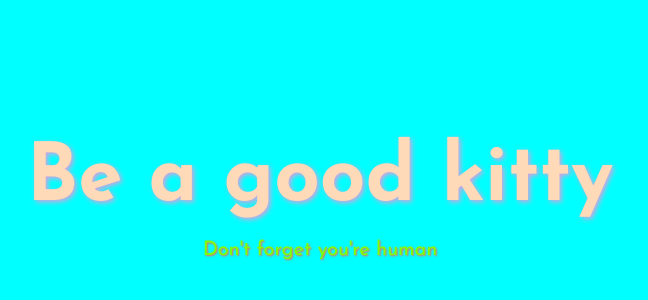
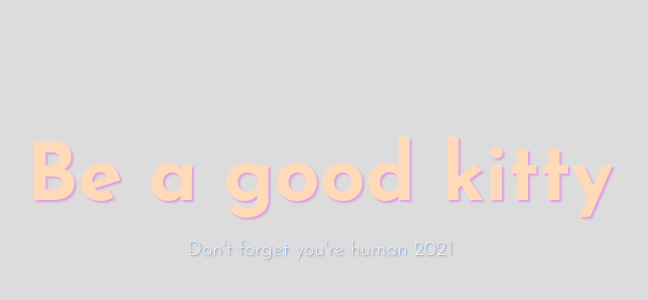
Before and after one commit to beautyTruth/upgraded-rotary-phone, a plain HTML site: page index.html in a window 1280 px wide. Shown: the part 200-500 px from the top of the page, without its empty margins (320-968 px from the left). Drawn offline with Linux system fonts and the light colour scheme.

Commit message:
complete styling for warmup page

```diff
--- a/index.html
+++ b/index.html
@@ -17,7 +17,9 @@
       <section class="section-1">
         <div class="header-wrapper-section-1">
           <h1 class="header-section-1">Be a good kitty</h1>
-          <p class="header-section-1-text">Don't forget you're human</p>
+          <p class="header-section-1-text">
+            Don't forget you're human <span class="year"></span>
+          </p>
         </div>
       </section>
     </div>
--- a/script.js
+++ b/script.js
@@ -0,0 +1,3 @@
+const newYear = document.querySelector(".year");
+const happyNewYear = new Date().getFullYear();
+newYear.textContent = happyNewYear;
--- a/styles.css
+++ b/styles.css
@@ -24,6 +24,7 @@ html {
   align-items: center;
   justify-content: center;
   flex-direction: column;
+  background-color: gainsboro;
 }
 
 .header-wrapper-section-1 {
@@ -37,11 +38,13 @@ html {
   font-size: 8rem;
   margin-bottom: 2rem;
   color: peachpuff;
-  text-shadow: 0.2rem 0.2rem 0.5rem plum;
+  text-shadow: 0.2rem 0.2rem 0.2rem plum;
+  font-weight: 700;
 }
 
 .header-section-1-text {
   font-size: 2rem;
-  color: chartreuse;
-  text-shadow: 0.1rem 0.1rem 0.2rem tomato;
+  color: papayawhip;
+  text-shadow: 0.1rem 0.1rem 0.2rem cornflowerblue;
+  font-weight: 300;
 }
```
Also changed, not shown: kittycat_ffeebb copy.png (added).
